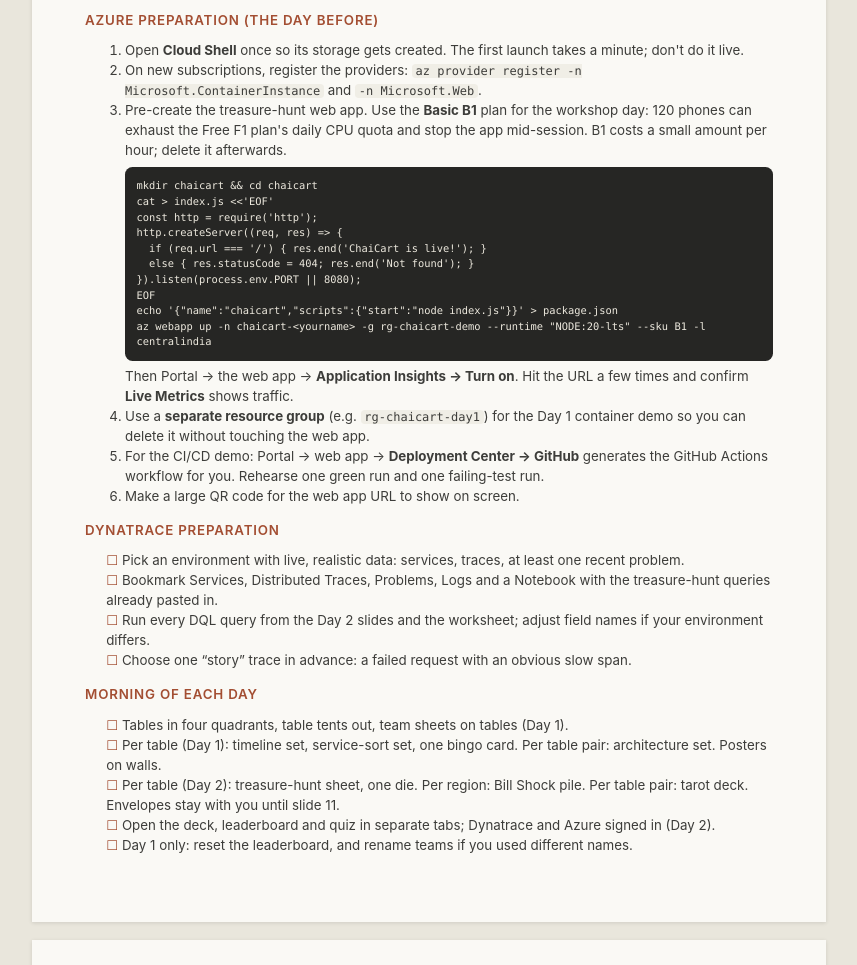
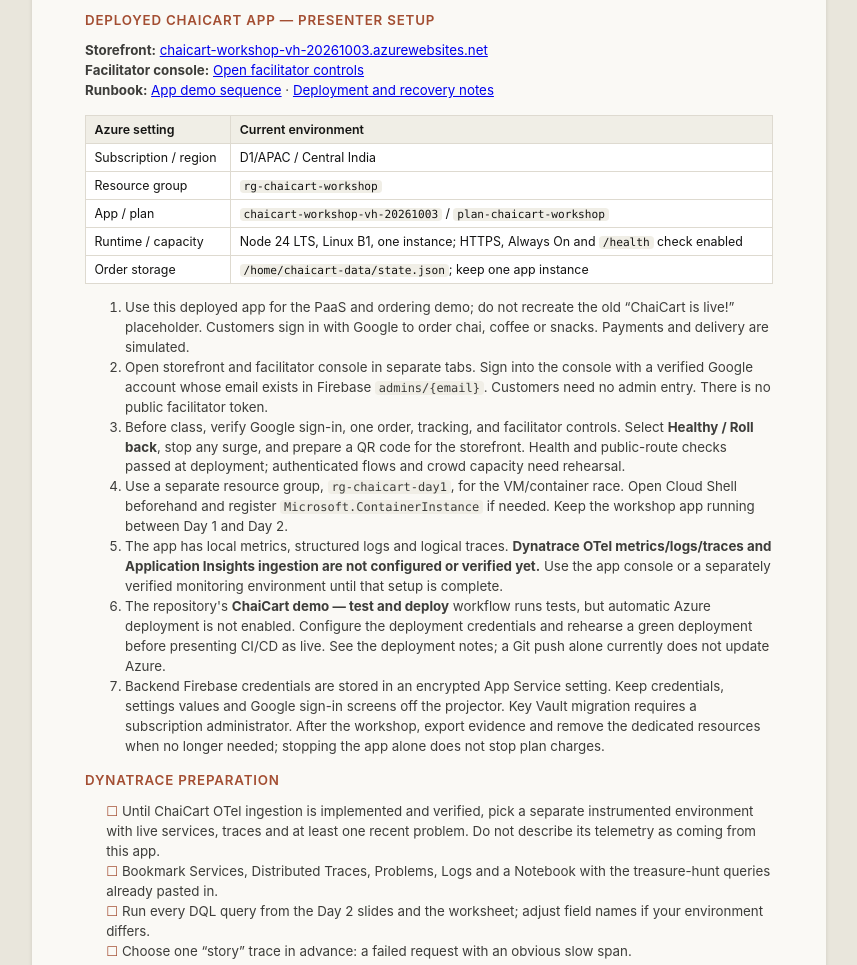
Before and after one commit to theharithsa/chaicart-cloud-workshop, a plain HTML site: page facilitator-guide.html in a window 1280 px wide. Shown: the part 4854-5819 px from the top of the page, without its empty margins (211-1068 px from the left). Drawn offline with Linux system fonts and the light colour scheme.

Commit message:
Update facilitator notes for deployed Azure ChaiCart app

```diff
--- a/facilitator-guide.html
+++ b/facilitator-guide.html
@@ -201,30 +201,31 @@
     <tr><td>certificate</td><td>120 + awards</td><td>Paste the student list; print awards after Demo Day or pre-print blanks</td></tr>
   </table>
 
-  <h3>Azure preparation (the day before)</h3>
+  <h3>Deployed ChaiCart app — presenter setup</h3>
+  <p><b>Storefront:</b> <a href="https://chaicart-workshop-vh-20261003.azurewebsites.net/">chaicart-workshop-vh-20261003.azurewebsites.net</a><br>
+  <b>Facilitator console:</b> <a href="https://chaicart-workshop-vh-20261003.azurewebsites.net/facilitator">Open facilitator controls</a><br>
+  <b>Runbook:</b> <a href="chaicart-demo/docs/FACILITATOR.md">App demo sequence</a> · <a href="chaicart-demo/docs/DEPLOYMENT.md">Deployment and recovery notes</a></p>
+  <table>
+    <tr><th>Azure setting</th><th>Current environment</th></tr>
+    <tr><td>Subscription / region</td><td>D1/APAC / Central India</td></tr>
+    <tr><td>Resource group</td><td><code>rg-chaicart-workshop</code></td></tr>
+    <tr><td>App / plan</td><td><code>chaicart-workshop-vh-20261003</code> / <code>plan-chaicart-workshop</code></td></tr>
+    <tr><td>Runtime / capacity</td><td>Node 24 LTS, Linux B1, one instance; HTTPS, Always On and <code>/health</code> check enabled</td></tr>
+    <tr><td>Order storage</td><td><code>/home/chaicart-data/state.json</code>; keep one app instance</td></tr>
+  </table>
   <ol>
-    <li>Open <b>Cloud Shell</b> once so its storage gets created. The first launch takes a minute; don't do it live.</li>
-    <li>On new subscriptions, register the providers: <code>az provider register -n Microsoft.ContainerInstance</code> and <code>-n Microsoft.Web</code>.</li>
-    <li>Pre-create the treasure-hunt web app. Use the <b>Basic B1</b> plan for the workshop day: 120 phones can exhaust the Free F1 plan's daily CPU quota and stop the app mid-session. B1 costs a small amount per hour; delete it afterwards.
-<pre class="cmd">mkdir chaicart && cd chaicart
-cat > index.js &lt;&lt;'EOF'
-const http = require('http');
-http.createServer((req, res) => {
-  if (req.url === '/') { res.end('ChaiCart is live!'); }
-  else { res.statusCode = 404; res.end('Not found'); }
-}).listen(process.env.PORT || 8080);
-EOF
-echo '{"name":"chaicart","scripts":{"start":"node index.js"}}' > package.json
-az webapp up -n chaicart-&lt;yourname&gt; -g rg-chaicart-demo --runtime "NODE:20-lts" --sku B1 -l centralindia</pre>
-      Then Portal → the web app → <b>Application Insights → Turn on</b>. Hit the URL a few times and confirm <b>Live Metrics</b> shows traffic.</li>
-    <li>Use a <b>separate resource group</b> (e.g. <code>rg-chaicart-day1</code>) for the Day 1 container demo so you can delete it without touching the web app.</li>
-    <li>For the CI/CD demo: Portal → web app → <b>Deployment Center → GitHub</b> generates the GitHub Actions workflow for you. Rehearse one green run and one failing-test run.</li>
-    <li>Make a large QR code for the web app URL to show on screen.</li>
+    <li>Use this deployed app for the PaaS and ordering demo; do not recreate the old “ChaiCart is live!” placeholder. Customers sign in with Google to order chai, coffee or snacks. Payments and delivery are simulated.</li>
+    <li>Open storefront and facilitator console in separate tabs. Sign into the console with a verified Google account whose email exists in Firebase <code>admins/{email}</code>. Customers need no admin entry. There is no public facilitator token.</li>
+    <li>Before class, verify Google sign-in, one order, tracking, and facilitator controls. Select <b>Healthy / Roll back</b>, stop any surge, and prepare a QR code for the storefront. Health and public-route checks passed at deployment; authenticated flows and crowd capacity need rehearsal.</li>
+    <li>Use a separate resource group, <code>rg-chaicart-day1</code>, for the VM/container race. Open Cloud Shell beforehand and register <code>Microsoft.ContainerInstance</code> if needed. Keep the workshop app running between Day 1 and Day 2.</li>
+    <li>The app has local metrics, structured logs and logical traces. <b>Dynatrace OTel metrics/logs/traces and Application Insights ingestion are not configured or verified yet.</b> Use the app console or a separately verified monitoring environment until that setup is complete.</li>
+    <li>The repository's <b>ChaiCart demo — test and deploy</b> workflow runs tests, but automatic Azure deployment is not enabled. Configure the deployment credentials and rehearse a green deployment before presenting CI/CD as live. See the deployment notes; a Git push alone currently does not update Azure.</li>
+    <li>Backend Firebase credentials are stored in an encrypted App Service setting. Keep credentials, settings values and Google sign-in screens off the projector. Key Vault migration requires a subscription administrator. After the workshop, export evidence and remove the dedicated resources when no longer needed; stopping the app alone does not stop plan charges.</li>
   </ol>
 
   <h3>Dynatrace preparation</h3>
   <ul class="check">
-    <li>Pick an environment with live, realistic data: services, traces, at least one recent problem.</li>
+    <li>Until ChaiCart OTel ingestion is implemented and verified, pick a separate instrumented environment with live services, traces and at least one recent problem. Do not describe its telemetry as coming from this app.</li>
     <li>Bookmark Services, Distributed Traces, Problems, Logs and a Notebook with the treasure-hunt queries already pasted in.</li>
     <li>Run every DQL query from the Day 2 slides and the worksheet; adjust field names if your environment differs.</li>
     <li>Choose one “story” trace in advance: a failed request with an obvious slow span.</li>
@@ -235,7 +236,7 @@
     <li>Tables in four quadrants, table tents out, team sheets on tables (Day 1).</li>
     <li>Per table (Day 1): timeline set, service-sort set, one bingo card. Per table pair: architecture set. Posters on walls.</li>
     <li>Per table (Day 2): treasure-hunt sheet, one die. Per region: Bill Shock pile. Per table pair: tarot deck. Envelopes stay with you until slide 11.</li>
-    <li>Open the deck, leaderboard and quiz in separate tabs; Dynatrace and Azure signed in (Day 2).</li>
+    <li>Open the deck, leaderboard and quiz in separate tabs, plus the deployed ChaiCart storefront and facilitator console. Sign into the console, restore healthy mode and confirm an order. Have Azure and the verified Dynatrace environment signed in for Day 2.</li>
     <li>Day 1 only: reset the leaderboard, and rename teams if you used different names.</li>
   </ul>
 </div>
@@ -432,7 +433,7 @@
       <li><b>Round 1, monolith (3 min):</b> one volunteer does all five steps on each ticket. Count completed tickets.</li>
       <li><b>Round 2, microservices (3 min):</b> five volunteers, one station each. Tickets flow down the line; each station writes its time on the ticket.</li>
       <li><b>Round 3, chaos (3 min):</b> tap the Payment volunteer; they freeze. After 30 seconds, ask the room: “Where is order CC-007 right now?” Let the volunteers read the timestamps aloud.</li>
-      <li><b>Slide 37:</b> reveal the three insights; land the last card: <i>the ticket was a distributed trace.</i></li>
+      <li><b>Slide 37:</b> reveal the three insights; land the last card: <i>the ticket was a distributed trace.</i> If time allows, place an order in the deployed app and expand its trace in the facilitator console: cart → payment → pool → demo database → gateway → business events. These are logical services in one Node process, not independently deployed microservices.</li>
     </ol>
     <div class="watch">Pick energetic volunteers and give them the mic. The chaos round is the key moment; don't skip it.</div>
   </div>
@@ -530,7 +531,7 @@
         </ul></li>
       <li>While teams work, captains mark forms as they arrive using the solution page, and tell you the first correct team in their region with its time. The earliest of the four wins the +100 room bonus and the Sherlock Award.</li>
       <li><b>Slide 14, reveal:</b> go suspect by suspect, innocents first. Ask the room to shout “innocent” or “guilty” before each reveal.</li>
-      <li><b>Slide 15, lessons:</b> stress the irony: a cost-saving change caused the outage.</li>
+      <li><b>Slide 15, lessons:</b> stress the irony: a cost-saving change caused the outage. After the reveal, use the deployed app companion if rehearsed: baseline in <b>Healthy / Roll back</b>, select <b>Deploy Dave: pool 50 → 5</b>, launch the surge, compare waits/504s and missing gateway spans, then roll back and stop traffic. Keep controls hidden during the paper investigation. Live timings will differ from the printed evidence.</li>
     </ol>
     <div class="label">The solution in one breath</div>
     <p>Deploy Dave (payment-service v2.3.1 at 08:58) cut the DB connection pool from 50 to 5 to save cost. Traffic Tara (3× launch traffic at 09:00) exhausted the five connections. Requests waited 30 s and timed out, and checkout returned 504s. The database, gateway, cache and disk are innocent: the database was <i>starved</i>, not overloaded.</p>
@@ -550,7 +551,7 @@
     <ol>
       <li><b>Slides 17–18:</b> the same incident as a metric, a log and a trace; how tracing works (trace ID = ticket number, span = station).</li>
       <li><b>Slide 19, Part A, Dynatrace (~20 min):</b> you drive the screen. Read each question, give teams 90 seconds to discuss, then take a suggestion from a random table on where to click. Teams write answers from what they see.</li>
-      <li><b>Part B, Azure (~15 min):</b> show the QR code. All 120 phones open the web app and refresh while you show <b>Live Metrics</b>. Then request a missing URL for Q12, run the KQL for Q13, and show the budget alert for Q14.</li>
+      <li><b>Part B, Azure (~15 min):</b> share the deployed ChaiCart QR code. Teams open the menu and sign in with Google to place demo orders. Show the App Service resource and the app console. Request <code>/chai-not-found</code> for a real 404. Show Live Metrics and run the worksheet KQL only after Application Insights ingestion is verified; otherwise use prepared evidence or a separately instrumented app. Confirm the budget alert exists before presenting Q14; budget alerts do not cap spending.</li>
       <li>Read out the answers; teams self-mark and COOs report the total to their captain.</li>
       <li><b>Slide 20:</b> recap with the DQL examples: observability is asking new questions without shipping new code.</li>
     </ol>
@@ -607,7 +608,7 @@
         </ul></li>
       <li>Debrief: “When did you find out your folding was bad in round 1? In round 2?” That is the case for CI: fast feedback.</li>
       <li><b>Slide 29:</b> DORA metrics and deployment strategies; land the Deploy Dave / canary joke.</li>
-      <li><b>Slide 30, CI/CD demo:</b> change the page title, commit, show the pipeline turning green, refresh the site. Then commit a failing test and show the pipeline blocking the deploy.</li>
+      <li><b>Slide 30, CI/CD demo:</b> use the repository’s existing ChaiCart workflow. Until Azure deployment credentials are configured, demonstrate passing and failing tests on a rehearsal branch/PR and explain that deployment is skipped. Once deployment is enabled and rehearsed, change <code>chaicart-demo/public/index.html</code>, show the successful deploy, and refresh the Azure URL. Use a controlled failing-test change and revert it immediately after the demonstration; do not leave <code>main</code> broken.</li>
     </ol>
     <div class="watch">Planes in a room of 120 get loud and chaotic. Only QA throws, only down its own region's aisle, and only when the captain says “fly”. Collect all paper before moving on.</div>
   </div>
@@ -639,7 +640,7 @@
       <li><b>Slide 38:</b> “Which of these have you used without knowing it?” (e.g. HCM when applying for an internship).</li>
       <li><b>Slide 39:</b> Commerce starts with the order token, reads its line into the mic, stamps it and passes it on. Each system does the same.</li>
       <li>Twist: “ERP is down for maintenance!” The ERP volunteer sits. What still works (order, loyalty)? What piles up (invoices)? This is why queues and events matter between systems.</li>
-      <li><b>Slides 40–41:</b> integration, why SaaS wins, the role of cloud in digital business.</li>
+      <li><b>Slides 40–41:</b> integration, why SaaS wins, the role of cloud in digital business. In the deployed app, select <b>Pause ERP</b>, place an order, show the queued invoice alongside completed CRM/SCM/HCM/BI events, then select <b>Healthy / Roll back</b> to replay. This is simulated event processing; the app does not connect to SAP, Salesforce or other business systems.</li>
     </ol>
   </div>
 </div>
```
Also changed, not shown: chaicart-demo/docs/FACILITATOR.md (+27 -11 lines).
